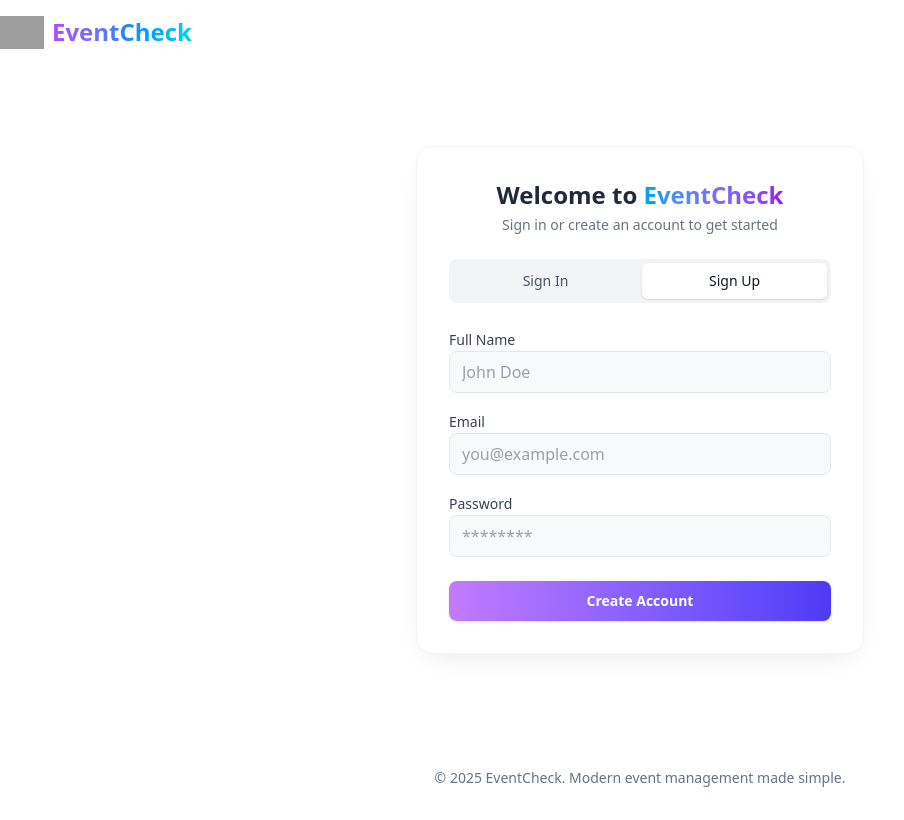
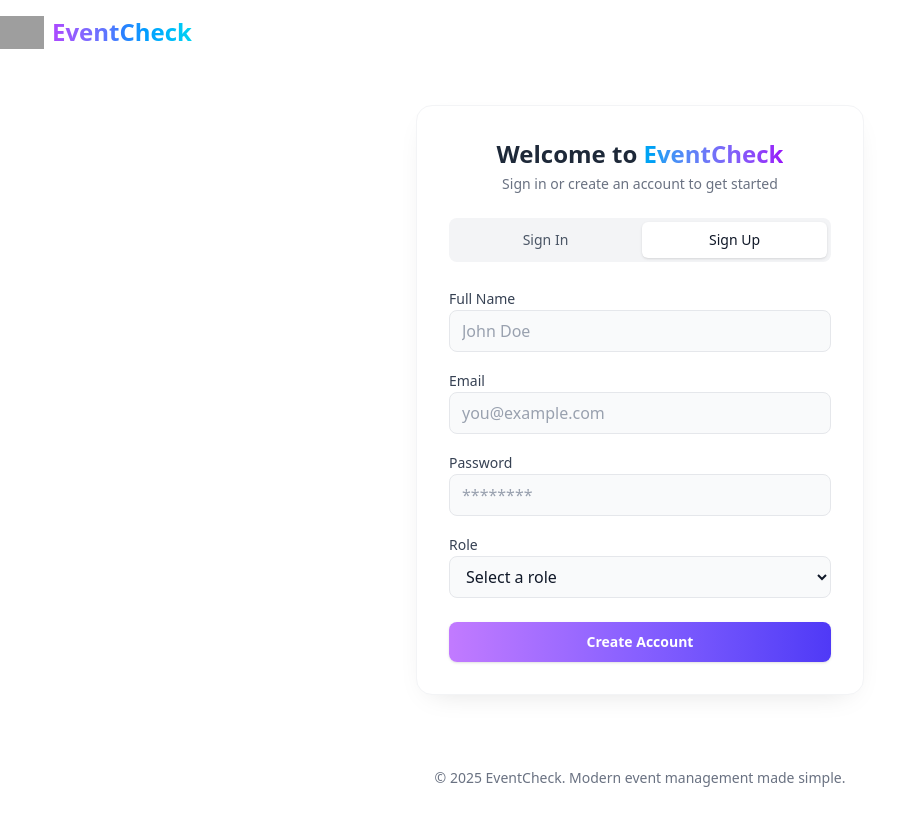
Before and after one commit to Pratyakshgupta887qwert/Mini-Project-3rdYear-GLAU2027, a React (Vite) app: page /signin in a window 1280 px wide. Both pictures are taken after a click on the button "Sign Up". Shown: the whole page, without its empty margins (0-904 px from the left). Built offline with nearby package versions, Linux system fonts and the light colour scheme; grey boxes are pictures that could not be loaded.

Commit message:
adding changes

```diff
--- a/src/Signinoutpage.jsx
+++ b/src/Signinoutpage.jsx
@@ -83,6 +83,18 @@ export default function Signinoutpage() {
               />
             </div>
 
+            {mode === "signUp" && (
+              <div className="space-y-1.5">
+                  <label className="text-sm font-medium text-gray-700">Role</label>
+    <select
+      className="w-full rounded-lg border border-gray-200 bg-gray-50 px-3 py-2 text-gray-900 placeholder:text-gray-400 focus:border-purple-500 focus:bg-white focus:outline-none focus:ring-2 focus:ring-purple-200">
+        <option value="" disabled selected>Select a role</option>
+        <option value="admin">Admin</option>
+        <option value="student">Normal Student</option>
+      </select>
+    </div>
+)}
+
             <button
               type="submit"
               className="mt-2 w-full rounded-lg bg-gradient-to-r from-purple-400 to-indigo-600 px-4 py-2.5 text-sm font-semibold text-white shadow hover:from-indigo-600 hover:to-purple-400 focus:outline-none focus:ring-2 focus:ring-purple-300"
```
